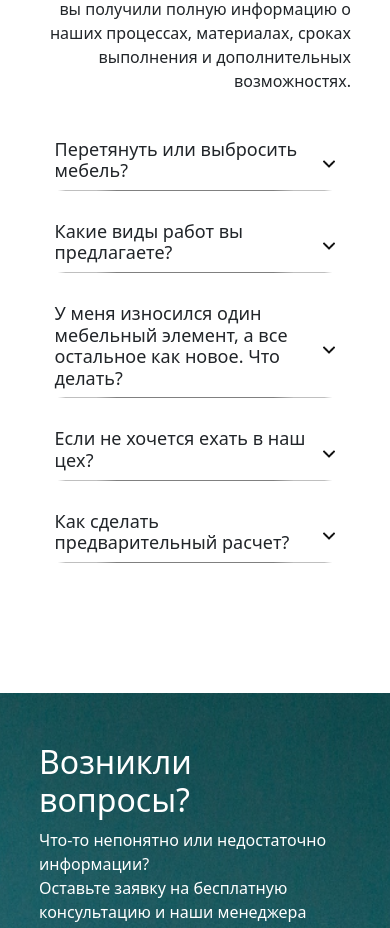
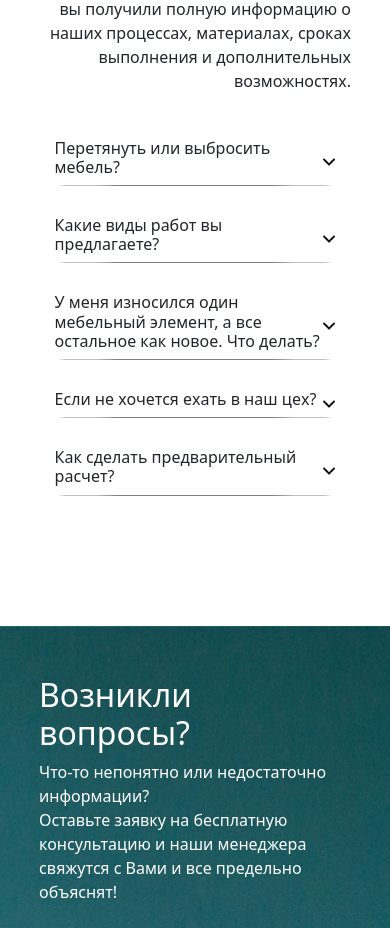
Before and after one commit to znewk/mebelink-fornt, a Next.js app: page / in a window 390 px wide. Shown: the part 6151-7079 px from the top of the page. Built offline with nearby package versions, Linux system fonts and the light colour scheme.

Commit message:
adaptation fixes 4

```diff
--- a/src/components/Materials/index.js
+++ b/src/components/Materials/index.js
@@ -30,7 +30,8 @@ const Materials = () => {
     ])
 
     useEffect(()=>{
-        setWidth(carousel.current.scrollWidth - carousel.current.offsetWidth)
+        setWidth(carousel.current.scrollWidth - carousel.current.offsetWidth > 1024 ? carousel.current.scrollWidth - carousel.current.offsetWidth : 950 )
+        console.log('widht ',carousel.current.scrollWidth - carousel.current.offsetWidth)
     }, [])
     return (
         <div className={styles.container}>
--- a/src/components/Questions/styles.module.css
+++ b/src/components/Questions/styles.module.css
@@ -58,7 +58,13 @@
         width: 100%;
     }
     .questionText{
-        font-size: 18px;
+        font-size: 16px;
+    }
+    .answer{
+        font-size: 14px;
+    }
+    .hr{
+        width: 100%;
     }
     .title{
         margin-bottom: 50px;
```
